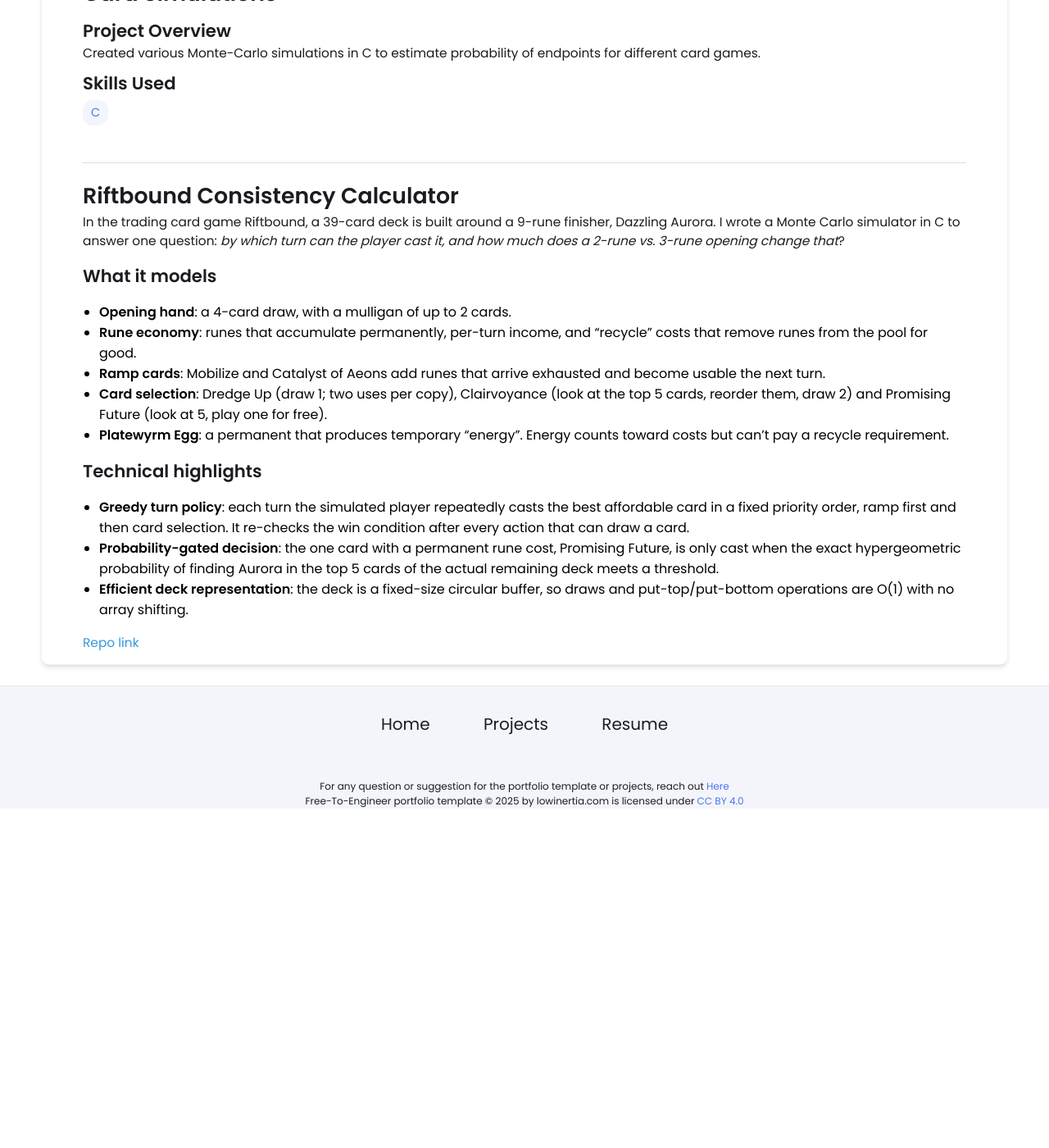
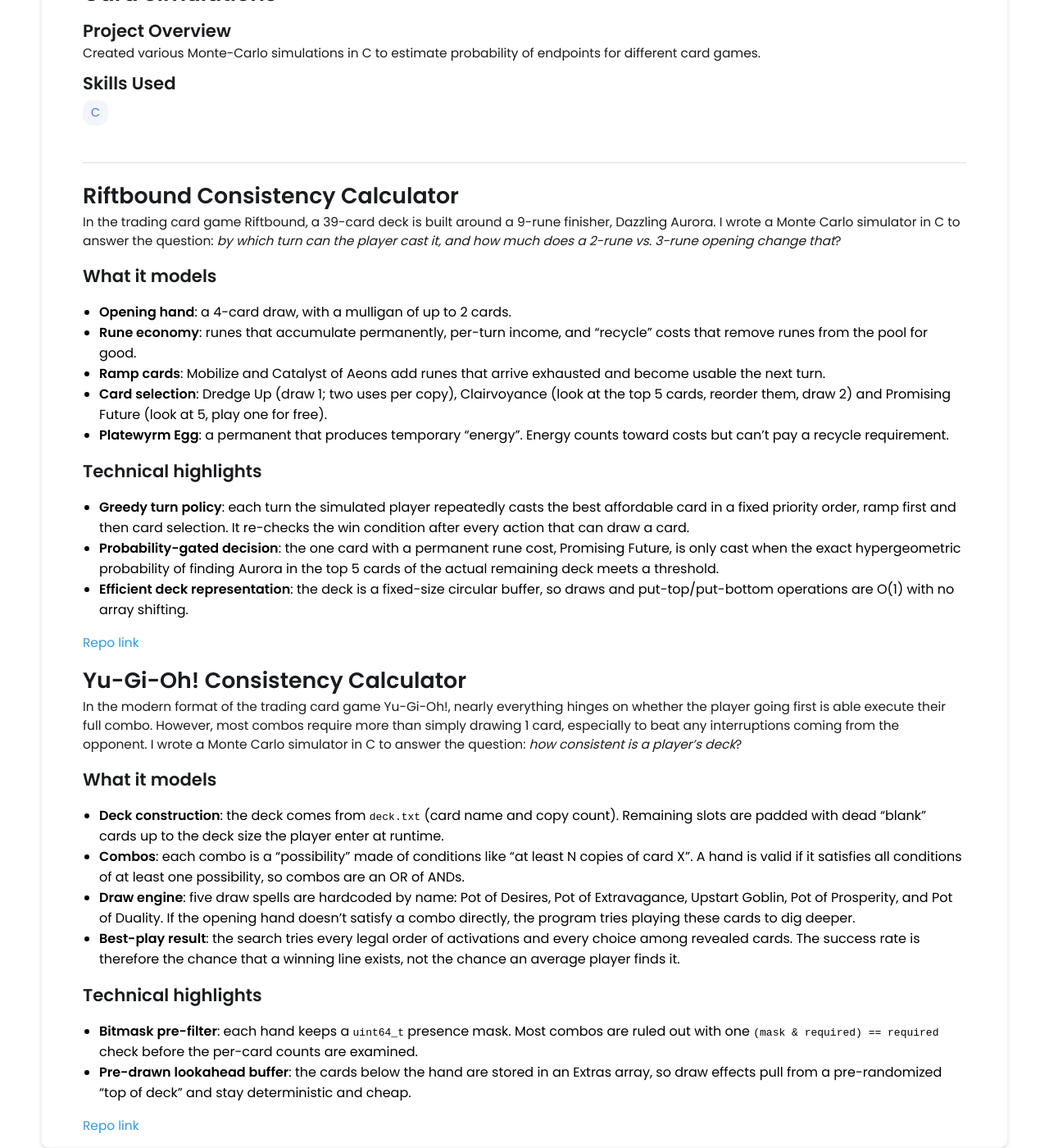
Before and after one commit to chaoqy/chaoqy.github.io, a Jekyll site: the page built from _projects/card-simulations/index.md, in a window 1280 px wide and 1400 px high, scrolled down 535 px. Shown: the whole window at 82% size. Built offline with Jekyll 4.4.1, drawn with Linux system fonts in a browser that asks for light colours; before the commit the page ends 1521 px from its top, so only the background shows below that.

Commit message:
Update index.md

```diff
--- a/_projects/card-simulations/index.md
+++ b/_projects/card-simulations/index.md
@@ -9,7 +9,7 @@
 
 ---
 # Riftbound Consistency Calculator
-In the trading card game Riftbound, a 39-card deck is built around a 9-rune finisher, Dazzling Aurora. I wrote a Monte Carlo simulator in C to answer one question: *by which turn can the player cast it, and how much does a 2-rune vs. 3-rune opening change that*?
+In the trading card game Riftbound, a 39-card deck is built around a 9-rune finisher, Dazzling Aurora. I wrote a Monte Carlo simulator in C to answer the question: *by which turn can the player cast it, and how much does a 2-rune vs. 3-rune opening change that*?
 
 ## What it models
 - **Opening hand**: a 4-card draw, with a mulligan of up to 2 cards.
@@ -24,3 +24,18 @@
 - **Efficient deck representation**: the deck is a fixed-size circular buffer, so draws and put-top/put-bottom operations are O(1) with no array shifting.
 
 [Repo link](https://github.com/c00perate/riftbound_aurora)
+
+# Yu-Gi-Oh! Consistency Calculator
+In the modern format of the trading card game Yu-Gi-Oh!, nearly everything hinges on whether the player going first is able execute their full combo. However, most combos require more than simply drawing 1 card, especially to beat any interruptions coming from the opponent. I wrote a Monte Carlo simulator in C to answer the question: *how consistent is a player's deck*?
+
+## What it models
+- **Deck construction**: the deck comes from `deck.txt` (card name and copy count). Remaining slots are padded with dead “blank” cards up to the deck size the player enter at runtime.
+- **Combos**: each combo is a “possibility” made of conditions like “at least N copies of card X”. A hand is valid if it satisfies all conditions of at least one possibility, so combos are an OR of ANDs.
+- **Draw engine**: five draw spells are hardcoded by name: Pot of Desires, Pot of Extravagance, Upstart Goblin, Pot of Prosperity, and Pot of Duality. If the opening hand doesn’t satisfy a combo directly, the program tries playing these cards to dig deeper.
+- **Best-play result**: the search tries every legal order of activations and every choice among revealed cards. The success rate is therefore the chance that a winning line exists, not the chance an average player finds it.
+
+## Technical highlights
+- **Bitmask pre-filter**: each hand keeps a `uint64_t` presence mask. Most combos are ruled out with one `(mask & required) == required` check before the per-card counts are examined.
+- **Pre-drawn lookahead buffer**: the cards below the hand are stored in an Extras array, so draw effects pull from a pre-randomized “top of deck” and stay deterministic and cheap.
+
+[Repo link](https://github.com/c00perate/ygo_calculator)
```
